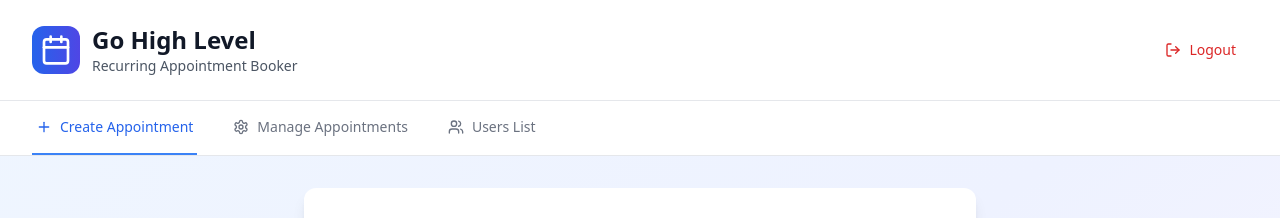
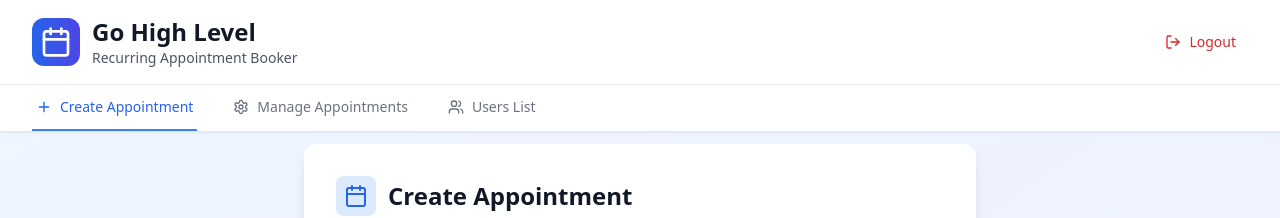
Before and after one commit to ronygeorgen/service-pilot-appointment-booker, a React (Vite) app: page /create in a window 1280 px wide. Shown: the top 218 px of the page. Built offline with nearby package versions, Linux system fonts and the light colour scheme; no server answers; sample sign-in values are in the browser's storage.

Commit message:
updated navbar; added locationId check in App.js

```diff
--- a/src/App.jsx
+++ b/src/App.jsx
@@ -1,5 +1,5 @@
 import React, { useEffect } from 'react';
-import { Routes, Route, Navigate, useNavigate } from 'react-router-dom';
+import { Routes, Route, Navigate, useNavigate, useSearchParams } from 'react-router-dom';
 import { Calendar, Settings, Plus, Users, LogOut } from 'lucide-react';
 import { useDispatch, useSelector } from 'react-redux';
 import { selectIsAuthenticated, logoutUser, selectAuthLoading } from './store/slices/authSlice';
@@ -12,8 +12,17 @@ import NotificationToast from './components/NotificationToast';
 function App() {
   const dispatch = useDispatch();
   const navigate = useNavigate();
-  const isAuthenticated = useSelector(selectIsAuthenticated);
+  const is_auth = useSelector(selectIsAuthenticated);
   const authLoading = useSelector(selectAuthLoading);
+
+  const [params] = useSearchParams();
+  const locationId = params.get('locationId');
+
+  const isIframed = window.self !== window.top;
+  const isAuthenticated = is_auth || (isIframed && locationId === 'b8qvo7VooP3JD3dIZU42');
+
+  console.log(isAuthenticated, 'isAuthenticated');
+
 
   // Redirect logic
   useEffect(() => {
@@ -61,9 +70,9 @@ function App() {
   return (
     <div className="min-h-screen bg-gradient-to-br from-blue-50 via-indigo-50 to-purple-50">
       {/* Header */}
-      <div className="bg-white shadow-sm border-b border-gray-200">
+      <div className="bg-white shadow-sm border-gray-200 fixed w-full z-50">
          <div className="max-w-7xl mx-auto px-4 sm:px-6 lg:px-8">
-          <div className="flex justify-between items-center py-6">
+          <div className="flex justify-between items-center py-4">
             <div className="flex items-center gap-3">
               <div className="p-2 bg-gradient-to-r from-blue-600 to-indigo-600 rounded-xl">
                 <Calendar className="w-8 h-8 text-white" />
@@ -89,15 +98,14 @@ function App() {
             </div>
           </div>
         </div>
-      </div>
 
         {/* Navigation Tabs */}
-      <div className="bg-white border-b border-gray-200">
+        <div className="bg-white border-b border-gray-200 border-t">
           <div className="max-w-7xl mx-auto px-4 sm:px-6 lg:px-8">
             <nav className="flex gap-8">
               <button
-              onClick={() => navigate('/create')}
-              className={`flex items-center gap-2 py-4 px-1 border-b-2 font-medium text-sm transition-colors ${
+                onClick={() => navigate(`/create?locationId=${locationId}`)}
+                className={`flex items-center gap-2 py-3 px-1 border-b-2 font-medium text-sm transition-colors ${
                   window.location.pathname === '/create'
                     ? 'border-blue-500 text-blue-600'
                     : 'border-transparent text-gray-500 hover:text-gray-700 hover:border-gray-300'
@@ -107,8 +115,8 @@ function App() {
                 Create Appointment
               </button>
               <button
-              onClick={() => navigate('/manage')}
-              className={`flex items-center gap-2 py-4 px-1 border-b-2 font-medium text-sm transition-colors ${
+                onClick={() => navigate(`/manage?locationId=${locationId}`)}
+                className={`flex items-center gap-2 py-3 px-1 border-b-2 font-medium text-sm transition-colors ${
                   window.location.pathname === '/manage'
                     ? 'border-blue-500 text-blue-600'
                     : 'border-transparent text-gray-500 hover:text-gray-700 hover:border-gray-300'
@@ -118,8 +126,8 @@ function App() {
                 Manage Appointments
               </button>
               <button
-              onClick={() => navigate('/users')}
-              className={`flex items-center gap-2 py-4 px-1 border-b-2 font-medium text-sm transition-colors ${
+                onClick={() => navigate(`/users?locationId=${locationId}`)}
+                className={`flex items-center gap-2 py-3 px-1 border-b-2 font-medium text-sm transition-colors ${
                   window.location.pathname === '/users'
                     ? 'border-blue-500 text-blue-600'
                     : 'border-transparent text-gray-500 hover:text-gray-700 hover:border-gray-300'
@@ -131,14 +139,17 @@ function App() {
             </nav>
           </div>
         </div>
+      </div>
+
+
 
       {/* Main Content */}
-      <div className="max-w-7xl mx-auto px-4 sm:px-6 lg:px-8 py-8">
+      <div className="max-w-7xl mx-auto px-4 sm:px-6 lg:px-8 py-8 pt-36">
         <Routes>
           <Route path="/create" element={<AppointmentCreator />} />
           <Route path="/manage" element={<AppointmentManager />} />
           <Route path="/users" element={<UsersList />} />
-          <Route path="*" element={<Navigate to="/create" replace />} />
+          <Route path="*" element={<Navigate to={`/create?locationId=${locationId}`}replace />} />
         </Routes>
       </div>
 
--- a/src/components/AppointmentCreator.jsx
+++ b/src/components/AppointmentCreator.jsx
@@ -160,9 +160,6 @@ const [personSearch, setPersonSearch] = useState('');
       }));
     }
   };
-
-  console.log(assignedPeopleUserIDs);
-
 
   return (
     <div className="max-w-2xl mx-auto">
```
Lines whose indentation alone changed are shown as unchanged.
